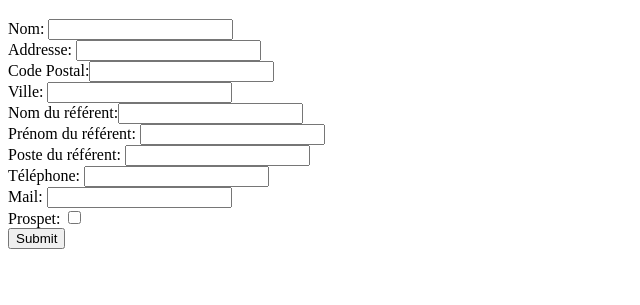
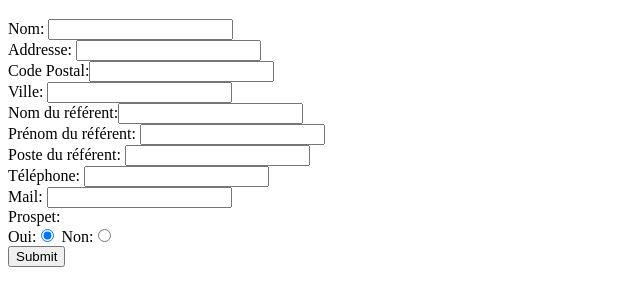
Before and after one commit to AntoineHaller/ProjetNode, a website: page TpNode2/html/createuser.html in a window 1280 px wide. Shown: the part 61-366 px from the top of the page, without its empty margins (0-640 px from the left). Drawn offline with Linux system fonts and the light colour scheme.

Commit message:
Add files via upload

```diff
--- a/TpNode2/html/createuser.html
+++ b/TpNode2/html/createuser.html
@@ -7,7 +7,7 @@
 
 	<h1> Création d'un utilisateur</h1>
 
-	<form action="createuser.html" method="post">
+	<form action="/" method="post">
 
 	Nom: <input type="text" name="nom">
 	<br>
@@ -27,9 +27,12 @@
         <br>
         Mail: <input type="email" name="mail">
         <br>
-        Prospet: <input type="checkbox" name="prospet">
+        Prospet:<br>
+        Oui:<input checked="" type="radio" name="format" value="true">
+        Non:<input type="radio" name="format" value="false">
         <br>
         <input type="Submit" name="send">
+
 	</form>
 
 </body>
```
Lines whose indentation alone changed are shown as unchanged.
